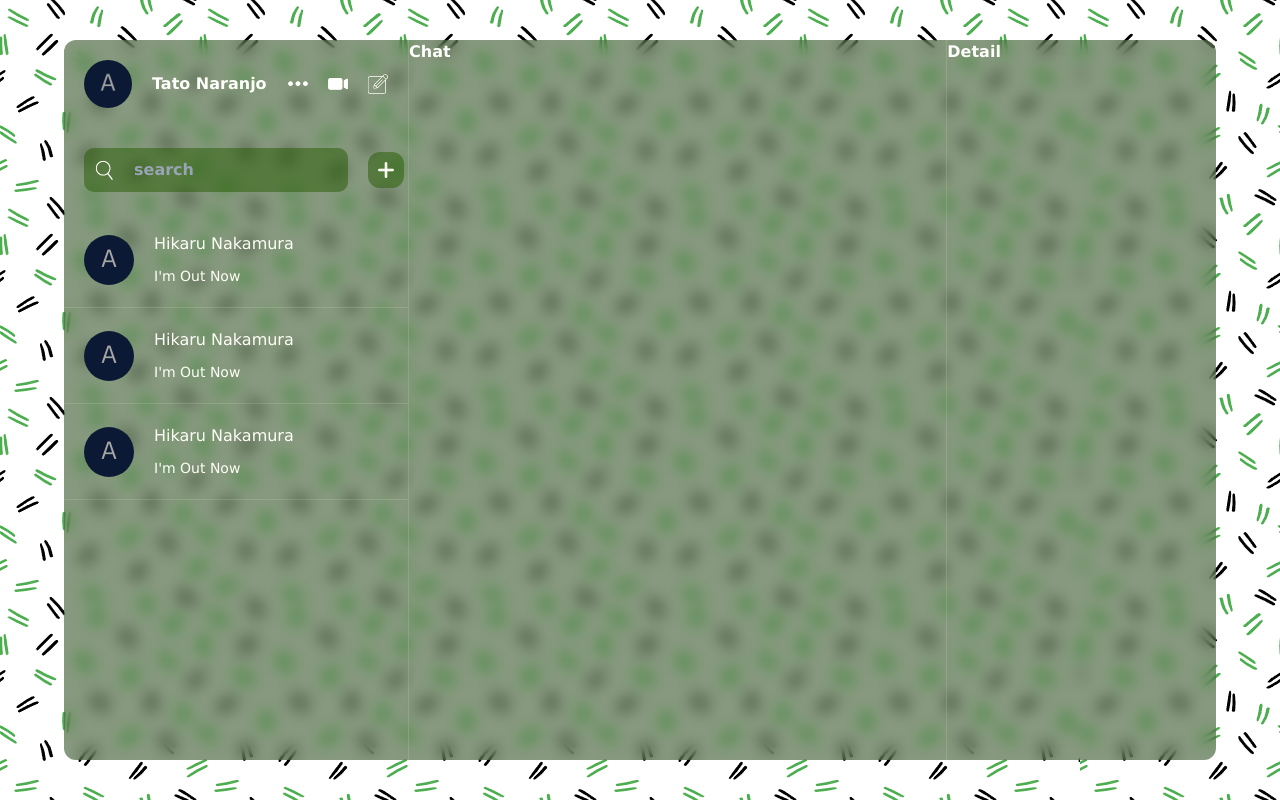
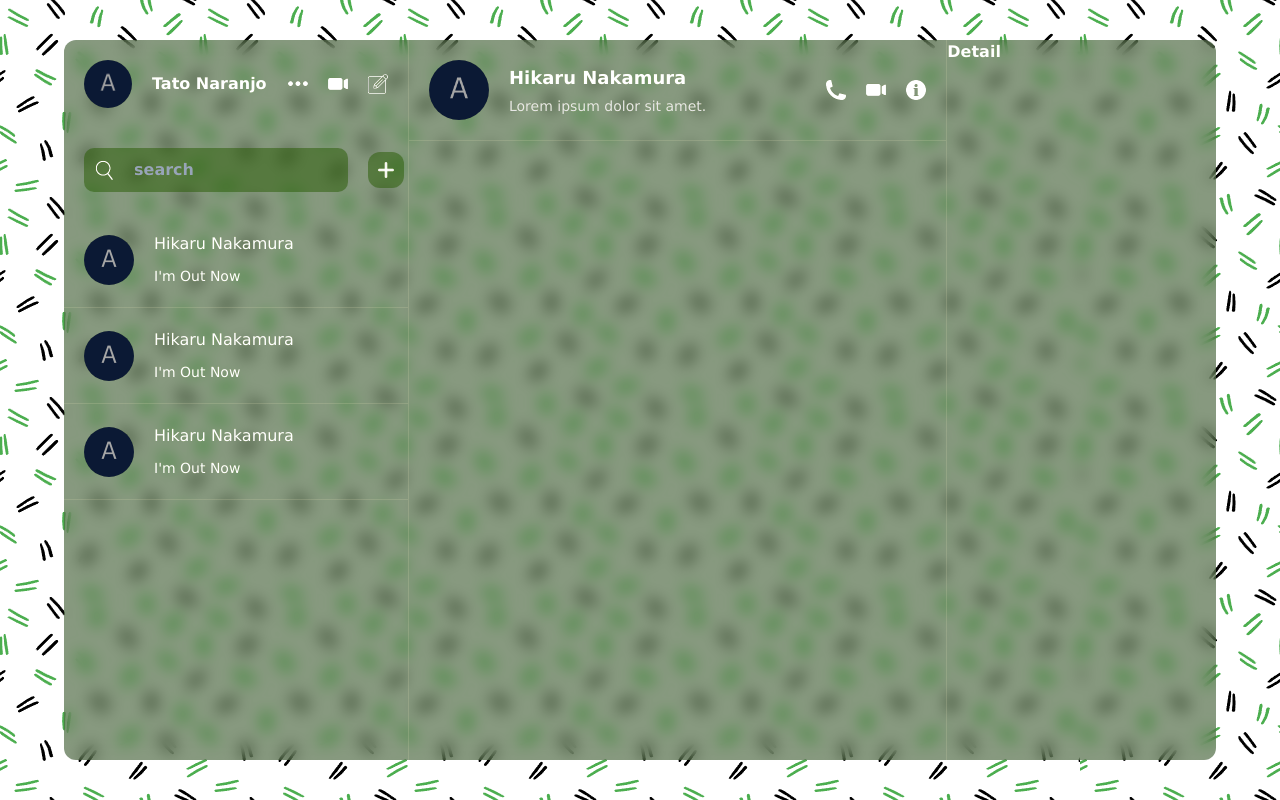
Before and after one commit to TatoNaranjo/Realtime-Chat, a React (Vite) app: page / in a window 1280 px wide. Built offline with nearby package versions, Linux system fonts and the light colour scheme.

Commit message:
Update Chat component UI

```diff
--- a/src/components/chat/Chat.jsx
+++ b/src/components/chat/Chat.jsx
@@ -1,6 +1,31 @@
 const Chat = () => {
     return (
-        <div className="flex-[2] solid border-l-[1px] border-r-[1px] border-[#dddddd35]">Chat</div>
+        <div className="flex-[2] solid border-l-[1px] border-r-[1px] border-[#dddddd35] h-[100%]">
+            <div className="top p-5 flex items-center justify-between border-b-[1px] border-[#dddddd35]">
+                <div className="user flex items-center gap-5">
+                    <img className = "w-[60px] h-[60px] rounded-[50%] object-cover" src="./avatar.png" alt="" />
+                    <div className="texts flex flex-col gap-[5px]">
+                        <span className="text-[18px] font-bold">Hikaru Nakamura</span>
+                        <p className="text-[14px] font-[300] text-[#e7e7e7]">Lorem ipsum dolor sit amet.</p>
+                    </div>
+                </div>
+
+                <div className="icons flex gap-5">
+                    <img className="w-[20px] h-[20px]" src="./phone.png" alt="" />
+                    <img className="w-[20px] h-[20px]" src="./video.png" alt="" />
+                    <img className="w-[20px] h-[20px]" src="./info.png" alt="" />
+                </div>
+            </div>
+
+            <div className="center">
+
+            </div>
+
+            <div className="bottom">
+
+            </div>
+
+        </div>
     );
 
 
```
